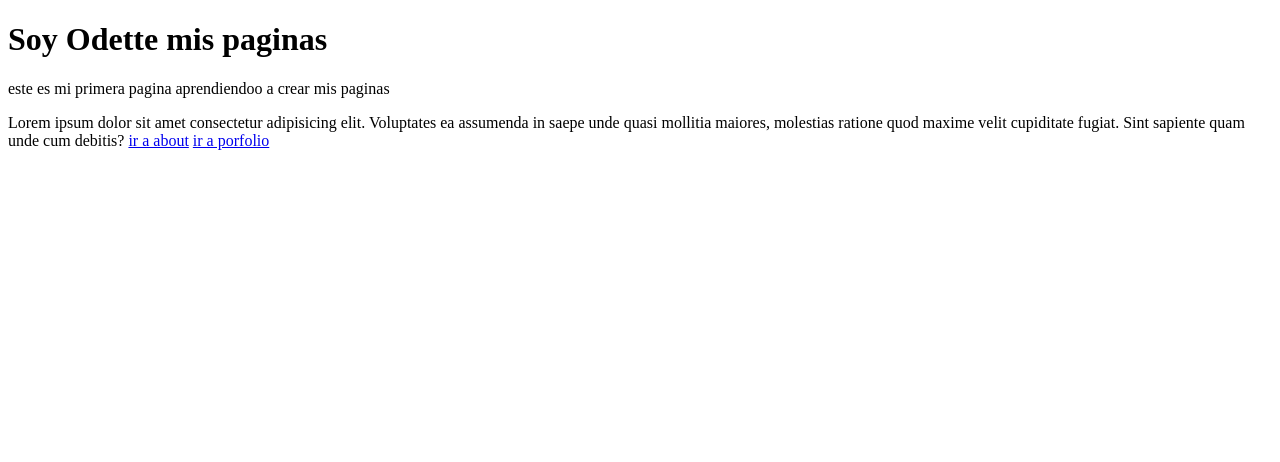
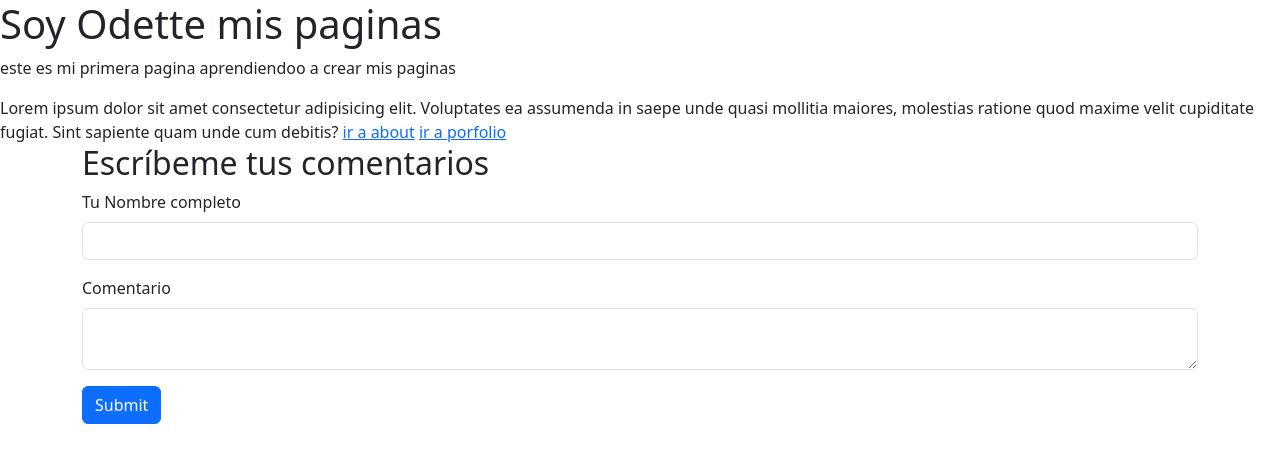
Before and after one commit to Odetteberrios04/Odetteberrios04.github.io, a plain HTML site: page index.html in a window 1280 px wide. Drawn offline with nearby package versions, Linux system fonts and the light colour scheme.

Commit message:
mi trabajo guardado

```diff
--- a/index.html
+++ b/index.html
@@ -5,11 +5,28 @@
     <meta http-equiv="X-UA-Compatible" content="IE=edge">
     <meta name="viewport" content="width=device-width, initial-scale=1.0">
     <title>Document</title>
+    <link href="https://cdn.jsdelivr.net/npm/bootstrap@5.3.0-alpha3/dist/css/bootstrap.min.css" rel="stylesheet"
+    integrity="sha384-KK94CHFLLe+nY2dmCWGMq91rCGa5gtU4mk92HdvYe+M/SXH301p5ILy+dN9+nJOZ" crossorigin="anonymous">
 </head>
 <body>
     <h1>Soy Odette mis paginas</h1>
     <p>este es mi primera pagina aprendiendoo a crear mis paginas</p>
     Lorem ipsum dolor sit amet consectetur adipisicing elit. Voluptates ea assumenda in saepe unde quasi mollitia maiores, molestias ratione quod maxime velit cupiditate fugiat. Sint sapiente quam unde cum debitis?
     <a href="about.html">ir a about</a> <a href="portfolio.html">ir a porfolio</a>
-</body>
+    <script src="https://cdn.jsdelivr.net/npm/bootstrap@5.3.0-alpha3/dist/js/bootstrap.bundle.min.js"
+    integrity="sha384-ENjdO4Dr2bkBIFxQpeoTz1HIcje39Wm4jDKdf19U8gI4ddQ3GYNS7NTKfAdVQSZe"
+    crossorigin="anonymous"></script>
+</body><form class="container" netlify="true">
+    <h2>Escríbeme tus comentarios</h2>
+    <div class="mb-3">
+      <label for="fullnameInput" class="form-label">Tu Nombre completo</label>
+      <input type="text" class="form-control" id="fullnameInput" name="fullName">
+    </div>
+    <div class="mb-3">
+      <label for="commentInput" class="form-label">Comentario</label>
+      <textarea class="form-control" id="commentInput" name="comment"></textarea>
+    </div>
+
+    <button type="submit" class="btn btn-primary">Submit</button>
+  </form>
 </html>
```
